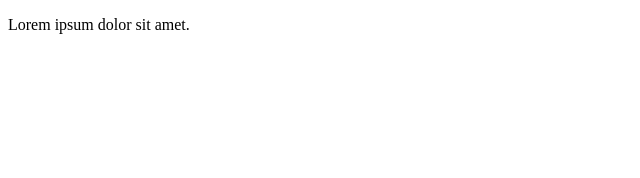
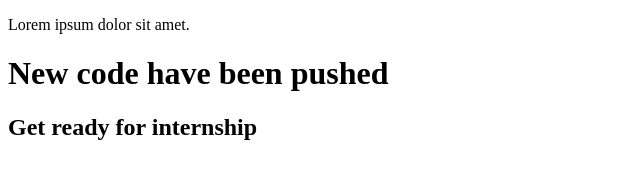
Before and after one commit to wadudjahan/my-first-repo, a plain HTML site: page index.html in a window 1280 px wide. Shown: the whole page, without its empty margins (0-640 px from the left). Drawn offline with Linux system fonts and the light colour scheme.

Commit message:
New Header

```diff
--- a/index.html
+++ b/index.html
@@ -8,5 +8,7 @@
 </head>
 <body>
     <p>Lorem ipsum dolor sit amet.</p>
+    <h1>New code have been pushed</h1>
+    <h2>Get ready for internship</h2>
 </body>
 </html>
```
